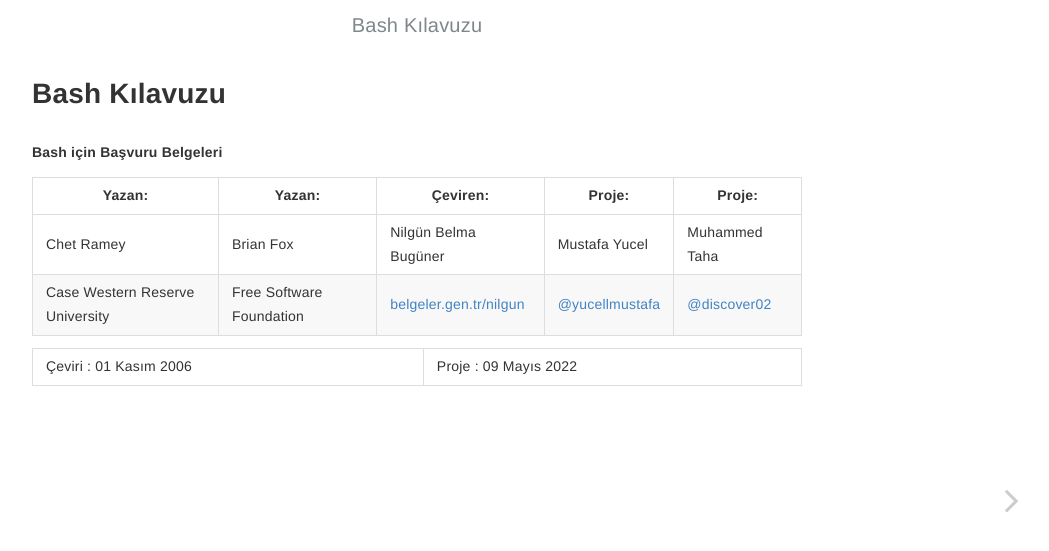
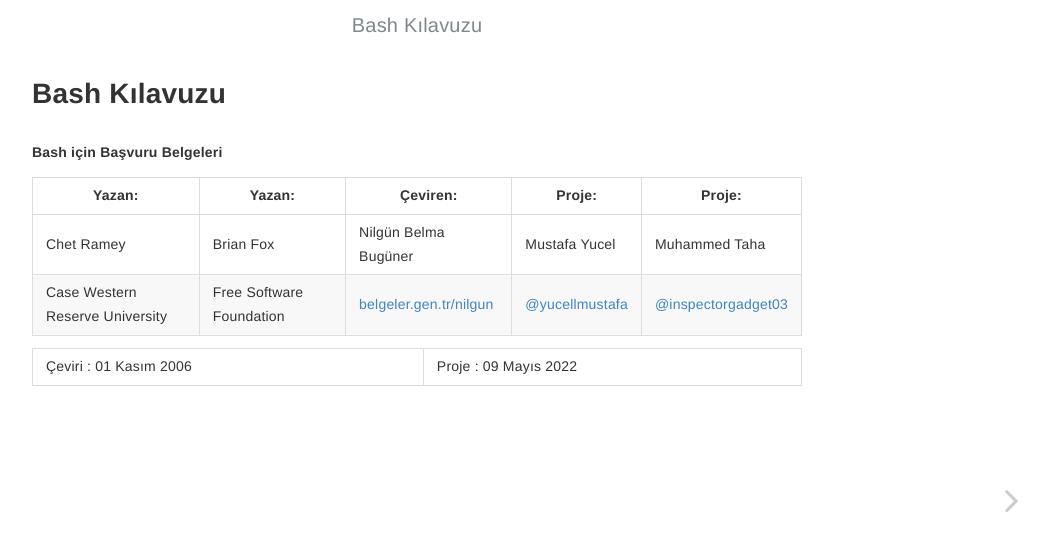
Before and after one commit to yucellmustafa/bash, a Jekyll site: the page built from index.md, in a window 1280 px wide. Shown: the top 551 px of the page, without its empty margins (223-1272 px from the left). Built offline with Jekyll 4.4.1, drawn with Linux system fonts in a browser that asks for light colours.

Commit message:
change username

```diff
--- a/index.md
+++ b/index.md
@@ -7,6 +7,6 @@ layout: home
 | Yazan:                          | Yazan:                   | Çeviren:                                                      | Proje:                                                 | **Proje:**                                        |
 | ------------------------------- | ------------------------ | ------------------------------------------------------------- | ------------------------------------------------------ | ------------------------------------------------- |
 | Chet Ramey                      | Brian Fox                | Nilgün Belma Bugüner                                          | Mustafa Yucel                                          | Muhammed Taha                                     |
-| Case Western Reserve University | Free Software Foundation | [belgeler.gen.tr/nilgun](https://www.belgeler.gen.tr/nilgun/) | [@yucellmustafa](https://www.github.com/yucellmustafa) | [@discover02](https://www.github.com/discover02/) |
+| Case Western Reserve University | Free Software Foundation | [belgeler.gen.tr/nilgun](https://www.belgeler.gen.tr/nilgun/) | [@yucellmustafa](https://www.github.com/yucellmustafa) | [@inspectorgadget03](https://www.github.com/inspectorgadget03/) |
 
 | Çeviri : 01 Kasım 2006 | Proje : 09 Mayıs 2022 |
```
